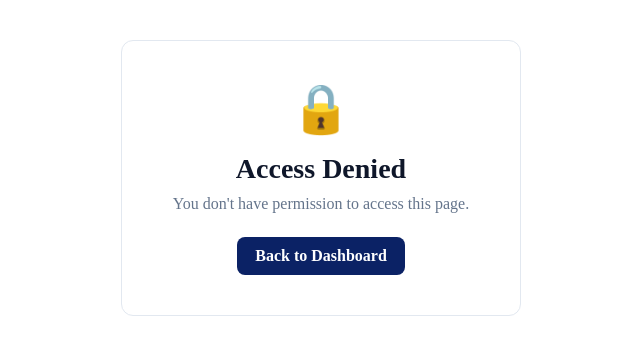
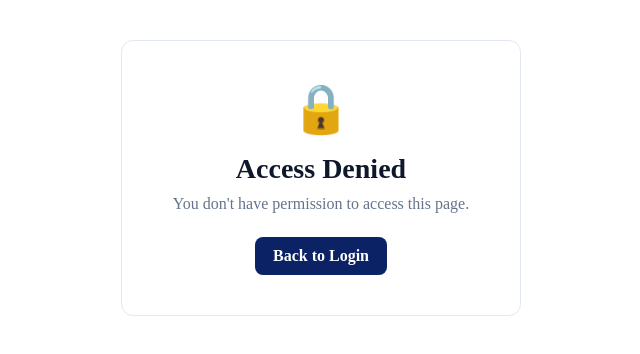
Before and after one commit to amirnesru/management-system, a React (Vite) app in the folder client/: page /access-denied in a window 1280 px wide. Shown: the top 354 px of the page, without its empty margins (319-959 px from the left). Built offline with nearby package versions, Linux system fonts and the light colour scheme; sample sign-in values are in the browser's storage.

Commit message:
fix: update access denied navigation link to login page

```diff
--- a/client/src/pages/AccessDenied/AccessDenied.jsx
+++ b/client/src/pages/AccessDenied/AccessDenied.jsx
@@ -14,8 +14,8 @@ export default function AccessDenied() {
           You don't have permission to access this page.
         </p>
 
-        <Link to="/dashboard" className="access-denied-button">
-          Back to Dashboard
+        <Link to="/login" className="access-denied-button">
+          Back to Login
         </Link>
       </div>
     </div>
```
